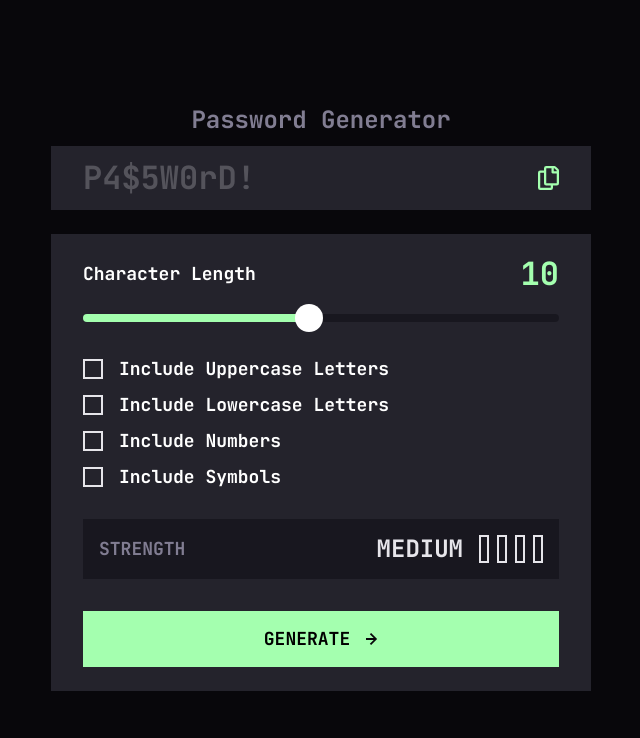
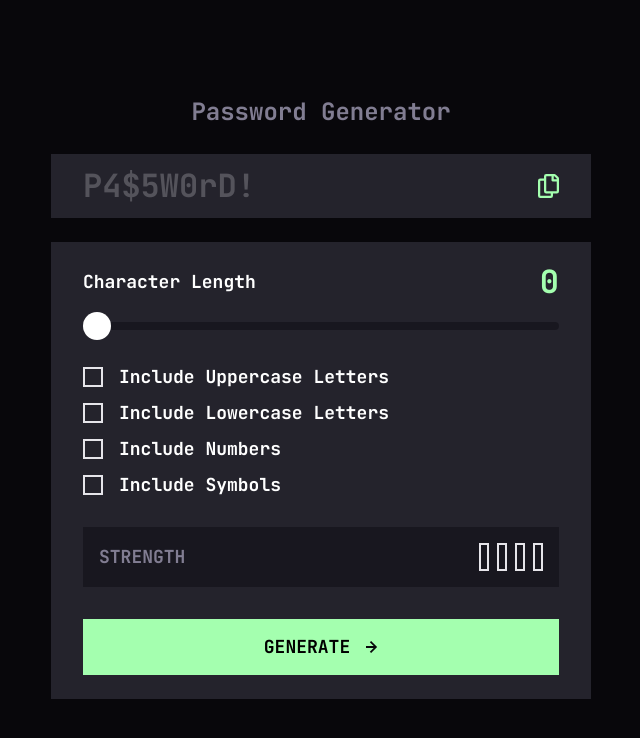
Before and after one commit to emawid/password-generator-app, a website built with Vite: page index.html in a window 1280 px wide. Shown: the whole page, without its empty margins (319-959 px from the left). Built offline with nearby package versions, Linux system fonts and the light colour scheme.

Commit message:
Design adjustments

```diff
--- a/index.html
+++ b/index.html
@@ -34,7 +34,7 @@
       <div class="user-input-container">
         <div class="user-input-character-container">
           <div class="output-character-selection">
-            <p class="text-preset-4">Character Length</p>
+            <label for="slider" class="text-preset-4">Character Length</label>
             <p
               id="output-character-length"
               class="output-character text-preset-2">
@@ -45,9 +45,9 @@
             id="slider"
             class="range-select-character"
             type="range"
-            min="1"
+            min="0"
             max="20"
-            value="10" />
+            value="0" />
         </div>
 
         <ul class="text-preset-4">
@@ -84,7 +84,7 @@
         <div class="password-strength-container">
           <p class="text-preset-4">STRENGTH</p>
           <div class="password-strength">
-            <p class="text-preset-3">MEDIUM</p>
+            <p class="text-preset-3"></p>
             <div class="password-strength-bars">
               <div class="strength-bar"></div>
               <div class="strength-bar"></div>
--- a/src/components.css
+++ b/src/components.css
@@ -53,7 +53,7 @@ input {
   justify-content: space-between;
 }
 
-.output-character-selection p:first-child {
+.output-character-selection label {
   color: var(--color-white);
 }
 
@@ -277,6 +277,9 @@ li {
 }
 
 @media (min-width: 768px) {
+  h1 {
+    margin-bottom: 32px;
+  }
   .btn {
     width: 476px;
   }
```
